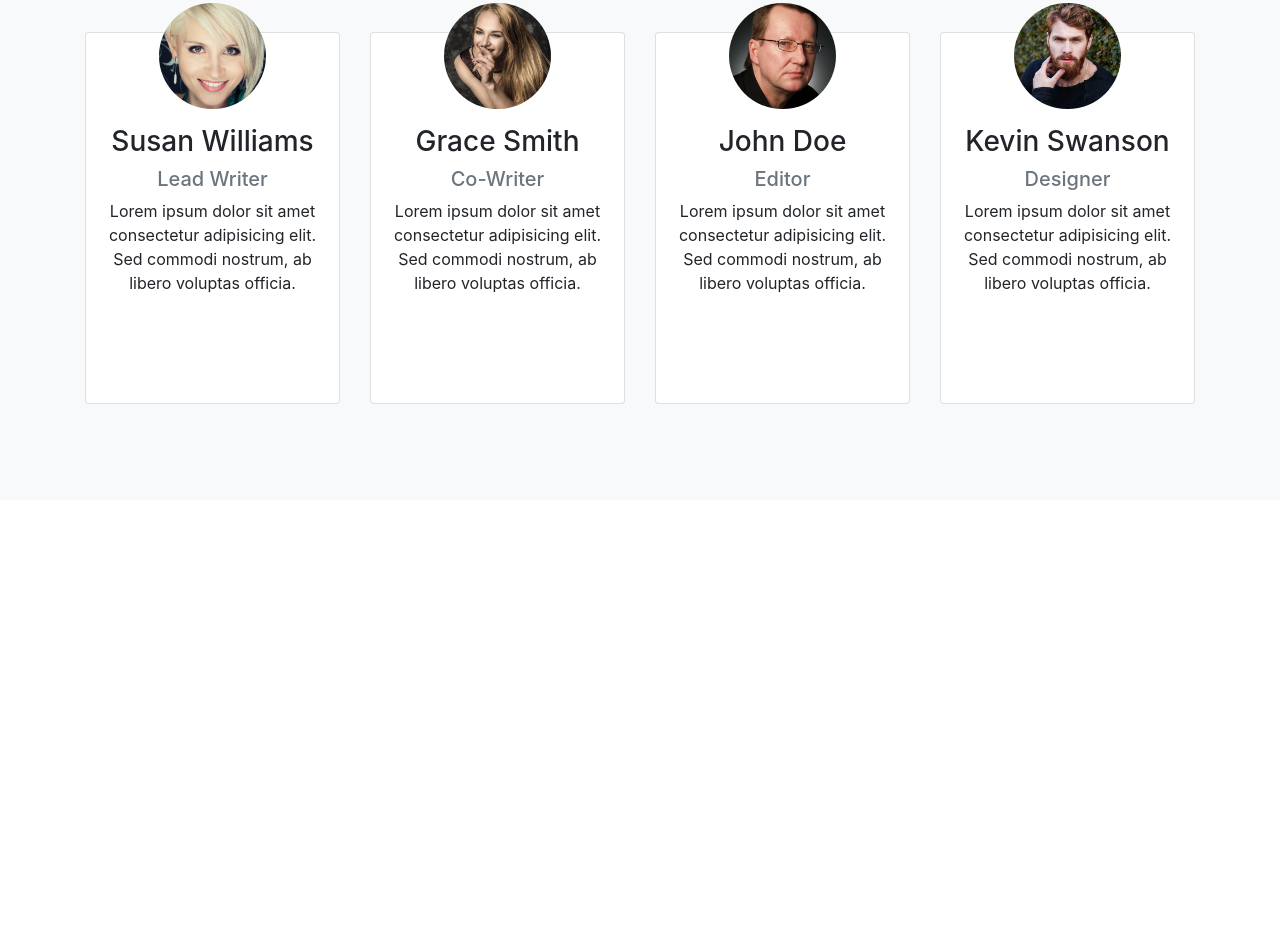
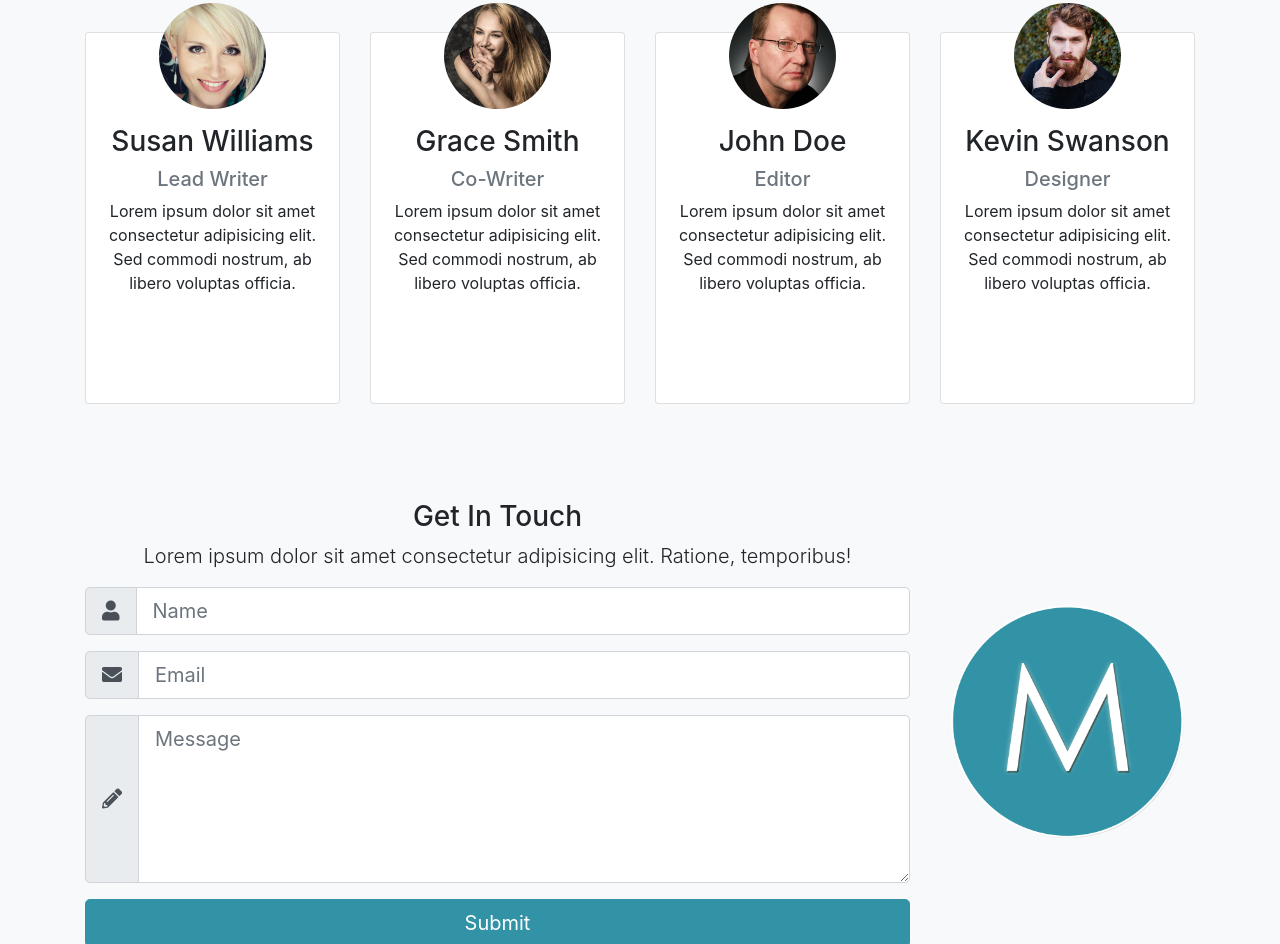
Before and after one commit to colinbinion/bookBS4, a plain HTML site: page index.html in a window 1280 px wide. Shown: the part 1856-2800 px from the top of the page. Before the commit the page ends 2356 px from the top, so only its background shows below. Drawn offline with nearby package versions, Linux system fonts and the light colour scheme.

Commit message:
added contact html

```diff
--- a/index.html
+++ b/index.html
@@ -78,7 +78,7 @@
         </div>
         <div class="col-md-4">
           <button class="btn btn-primary btn-lg btn-block">
-            <i class="fas fa-envelope-open-o"></i> Subscribe
+            <i class="fas fa-envelope"></i> Subscribe
           </button>
         </div>
       </div>
@@ -341,6 +341,53 @@
       </div>
     </section>
 
+    <!-- contact -->
+
+    <section id="contact" class="bg-light py-5">
+      <div class="container">
+        <div class="row">
+          <div class="col-lg-9">
+            <h3>Get In Touch</h3>
+            <p class="lead">Lorem ipsum dolor sit amet consectetur adipisicing elit. Ratione, temporibus!</p>
+            <form>
+              <div class="input-group input-group-lg mb-3">
+                <div class="input-group-prepend">
+                  <span class="input-group-text">
+                    <i class="fas fa-user"></i>
+                  </span>
+                </div>
+                <input type="text" class="form-control" placeholder="Name">
+              </div>
+
+              <div class="input-group input-group-lg mb-3">
+                <div class="input-group-prepend">
+                  <span class="input-group-text">
+                    <i class="fas fa-envelope"></i>
+                  </span>
+                </div>
+                <input type="text" class="form-control" placeholder="Email">
+              </div>
+
+              <div class="input-group input-group-lg mb-3">
+                <div class="input-group-prepend">
+                  <span class="input-group-text">
+                    <i class="fas fa-pencil-alt"></i>
+                  </span>
+                </div>
+                <textarea class="form-control" placeholder="Message" rows="5"></textarea>
+              </div>
+
+              <input type="submit" value="Submit" class="btn btn-primary btn-block btn-lg">
+            </form>
+          </div>
+
+          <div class="col-lg-3 align-self-center">
+            <img src="img/mlogo.png" alt="" class="img-fluid">
+          </div>
+        </div>
+      </div>
+    </section>
+
     <script src="http://code.jquery.com/jquery-3.3.1.min.js" integrity="sha256-FgpCb/KJQlLNfOu91ta32o/NMZxltwRo8QtmkMRdAu8="
       crossorigin="anonymous"></script>
     <script src="https://cdnjs.cloudflare.com/ajax/libs/popper.js/1.14.3/umd/popper.min.js" integrity="sha384-ZMP7rVo3mIykV+2+9J3UJ46jBk0WLaUAdn689aCwoqbBJiSnjAK/l8WvCWPIPm49"
```
